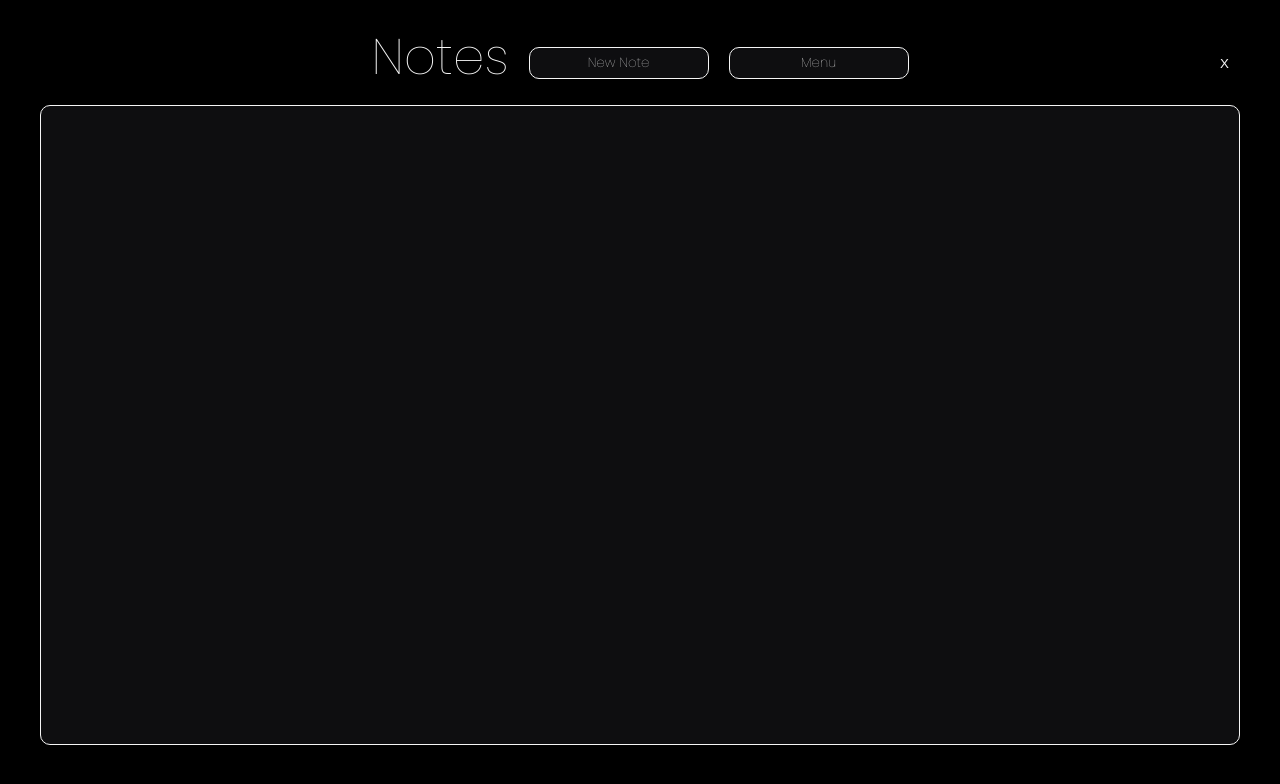
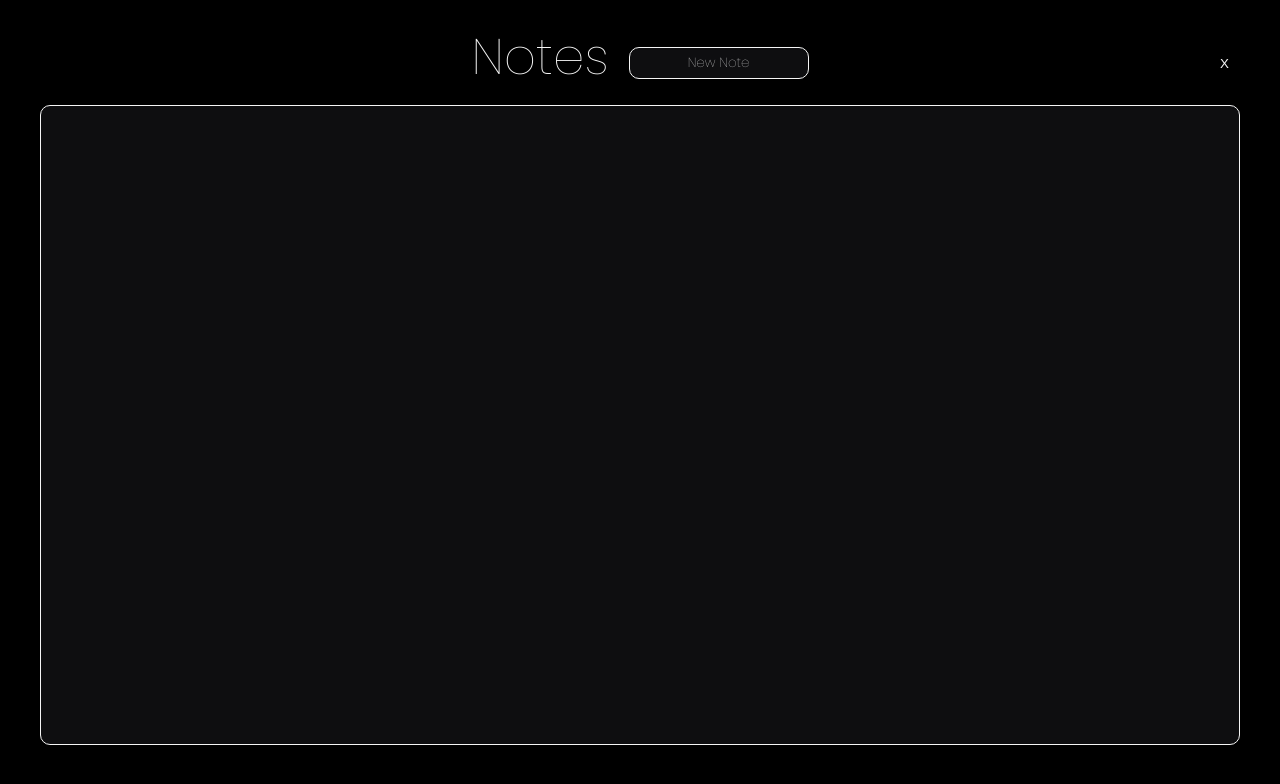
Before and after one commit to JonDoyleDev/JavaScript-Fundamentals-Suite, a website: page components/notes.html in a window 1280 px wide. Drawn offline with Linux system fonts and the light colour scheme.

Commit message:
Optimized Notes App functionality

```diff
--- a/components/notes.html
+++ b/components/notes.html
@@ -14,7 +14,6 @@
         <div class="title">
             Notes
             <button id="new-note-button">New Note</button>
-            <button id="menu-button">Menu</button>
         </div>
         <div class="note-list" id="note-list">
             <div class="list-items">
```
